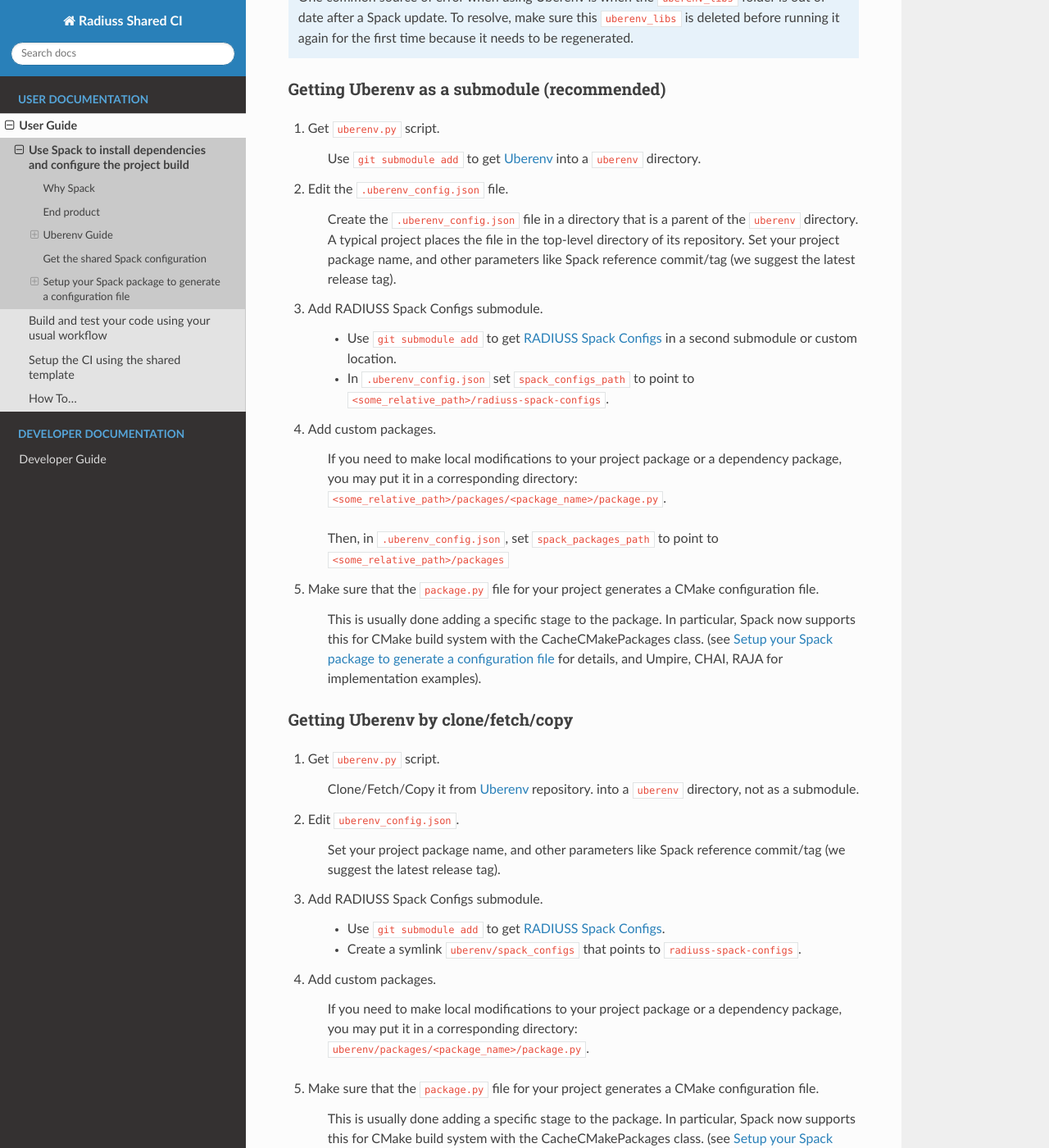
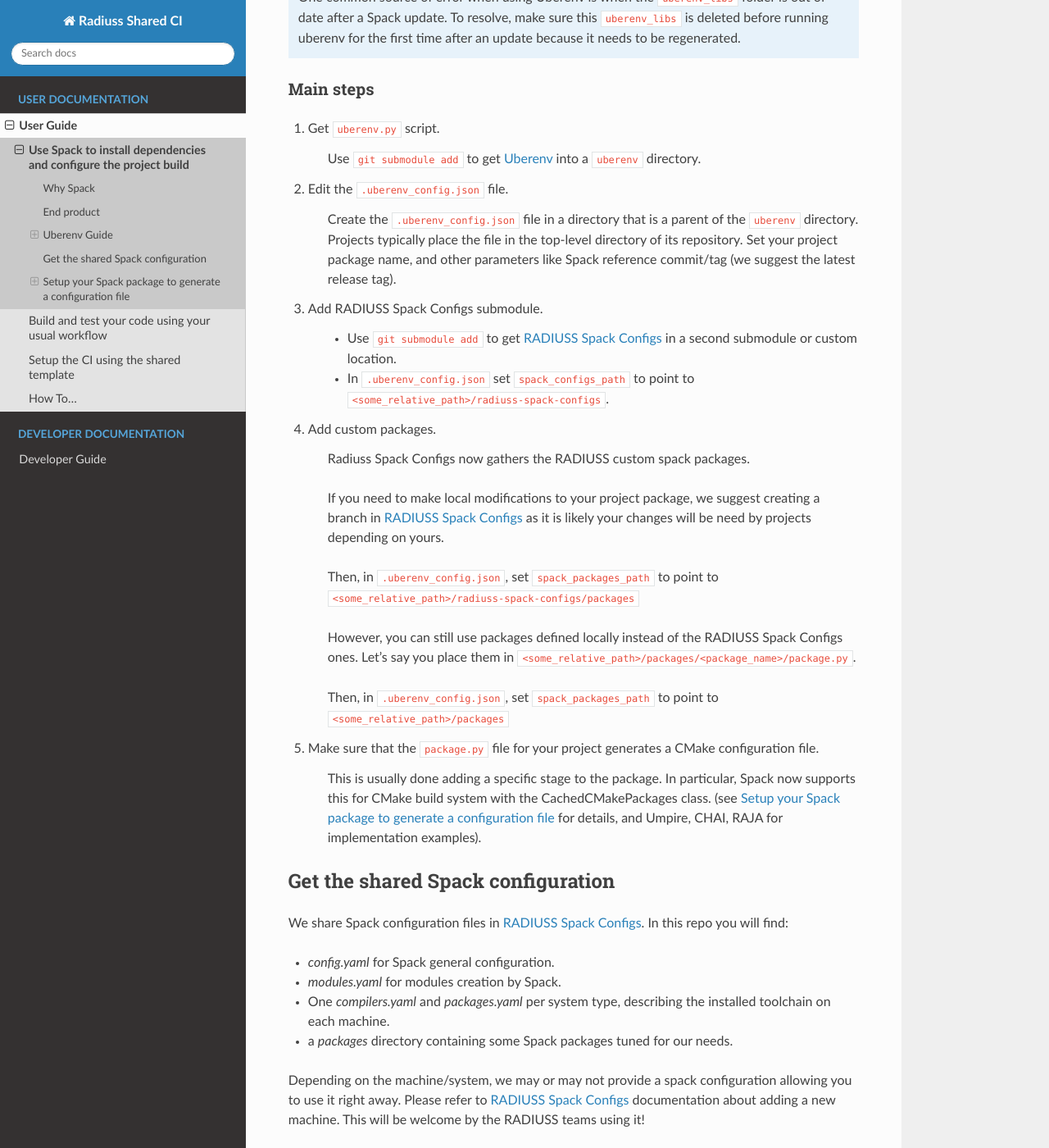
Before and after one commit to LLNL/radiuss-shared-ci, a Sphinx documentation site: the page built from docs/sphinx/user_guide/use_spack.rst, in a window 1280 px wide and 1400 px high, scrolled down 1885 px. Shown: the whole window at 82% size. Built offline with Sphinx 7.4.7 and the Read the Docs theme 2.0.0, drawn with Linux system fonts in a browser that asks for light colours; some of the changed text lies outside the part shown.

Commit message:
Additional changes

```diff
--- a/docs/sphinx/user_guide/use_spack.rst
+++ b/docs/sphinx/user_guide/use_spack.rst
@@ -76,12 +76,12 @@
 
    One common source of error when using Uberenv is when the ``uberenv_libs``
    folder is out of date after a Spack update. To resolve, make sure this
-   ``uberenv_libs`` is deleted before running it again for the first time
-   because it needs to be regenerated.
+   ``uberenv_libs`` is deleted before running uberenv for the first time after
+   an update because it needs to be regenerated.
 
 
-Getting Uberenv as a submodule (recommended)
-============================================
+Main steps
+==========
 
 #. Get ``uberenv.py`` script.
 
@@ -89,8 +89,8 @@
 
 #. Edit the ``.uberenv_config.json`` file.
 
-    Create the ``.uberenv_config.json`` file in a directory that is a parent
-    of the ``uberenv`` directory. A typical project places the file in the
+    Create the ``.uberenv_config.json`` file in a directory that is a parent of
+    the ``uberenv`` directory. Projects typically place the file in the
     top-level directory of its repository. Set your project package name, and
     other parameters like Spack reference commit/tag (we suggest the latest
     release tag).
@@ -105,8 +105,17 @@
 
 #. Add custom packages.
 
-    If you need to make local modifications to your project package or a
-    dependency package, you may put it in a corresponding directory:
+    Radiuss Spack Configs now gathers the RADIUSS custom spack packages.
+
+    If you need to make local modifications to your project package, we suggest
+    creating a branch in `RADIUSS Spack Configs`_ as it is likely your changes
+    will be need by projects depending on yours.
+
+    Then, in ``.uberenv_config.json``, set ``spack_packages_path`` to point to
+    ``<some_relative_path>/radiuss-spack-configs/packages``
+
+    However, you can still use packages defined locally instead of the RADIUSS
+    Spack Configs ones. Let’s say you place them in
     ``<some_relative_path>/packages/<package_name>/package.py``.
 
     Then, in ``.uberenv_config.json``, set ``spack_packages_path`` to point to
@@ -116,45 +125,9 @@
    configuration file.
 
     This is usually done adding a specific stage to the package. In particular,
-    Spack now supports this for CMake build system with the CacheCMakePackages
+    Spack now supports this for CMake build system with the CachedCMakePackages
     class. (see :ref:`generate-config-file` for details, and Umpire, CHAI, RAJA
     for implementation examples).
-
-
-Getting Uberenv by clone/fetch/copy
-===================================
-
-#. Get ``uberenv.py`` script.
-
-    Clone/Fetch/Copy it from `Uberenv`_ repository.
-    into a ``uberenv`` directory, not as a submodule.
-
-#. Edit ``uberenv_config.json``.
-
-    Set your project package name, and other parameters like Spack reference
-    commit/tag (we suggest the latest release tag).
-
-#. Add RADIUSS Spack Configs submodule.
-
-    * Use ``git submodule add`` to get `RADIUSS Spack Configs`_.
-
-    * Create a symlink ``uberenv/spack_configs`` that points to
-      ``radiuss-spack-configs``.
-
-#. Add custom packages.
-
-    | If you need to make local modifications to your project package or a
-      dependency package, you may put it in a corresponding directory:
-    | ``uberenv/packages/<package_name>/package.py``.
-
-#. Make sure that the ``package.py`` file for your project generates a CMake
-   configuration file.
-
-    This is usually done adding a specific stage to the package. In particular,
-    Spack now supports this for CMake build system with the CacheCMakePackages
-    class. (see :ref:`generate-config-file` for details, and Umpire, CHAI, RAJA
-    for implementation examples).
-
 
 ==================================
 Get the shared Spack configuration
```
Also changed, not shown: docs/sphinx/user_guide/build_and_test.rst (+4 -4 lines).
